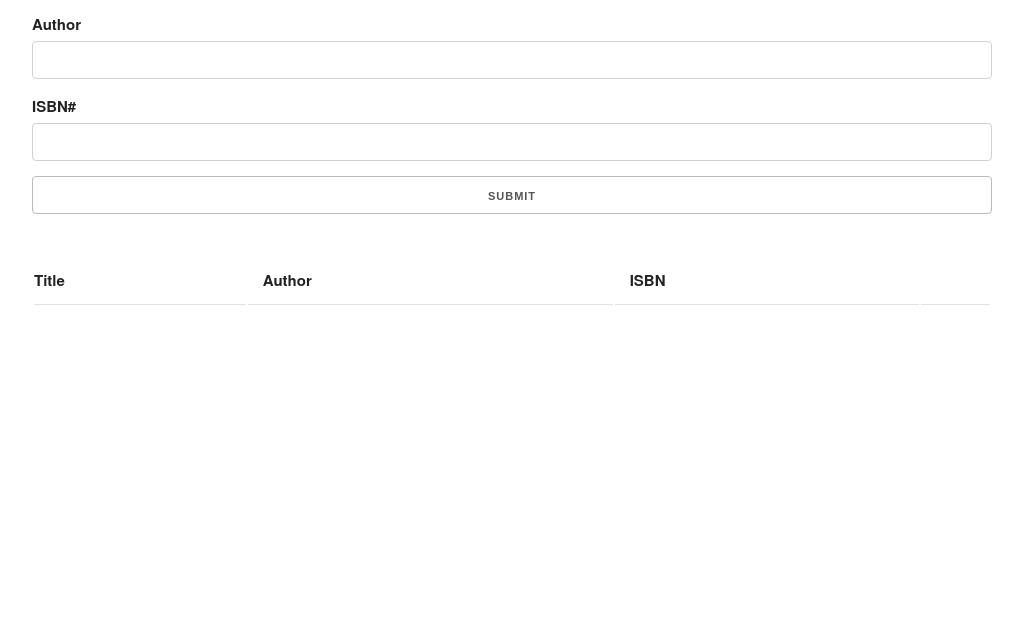
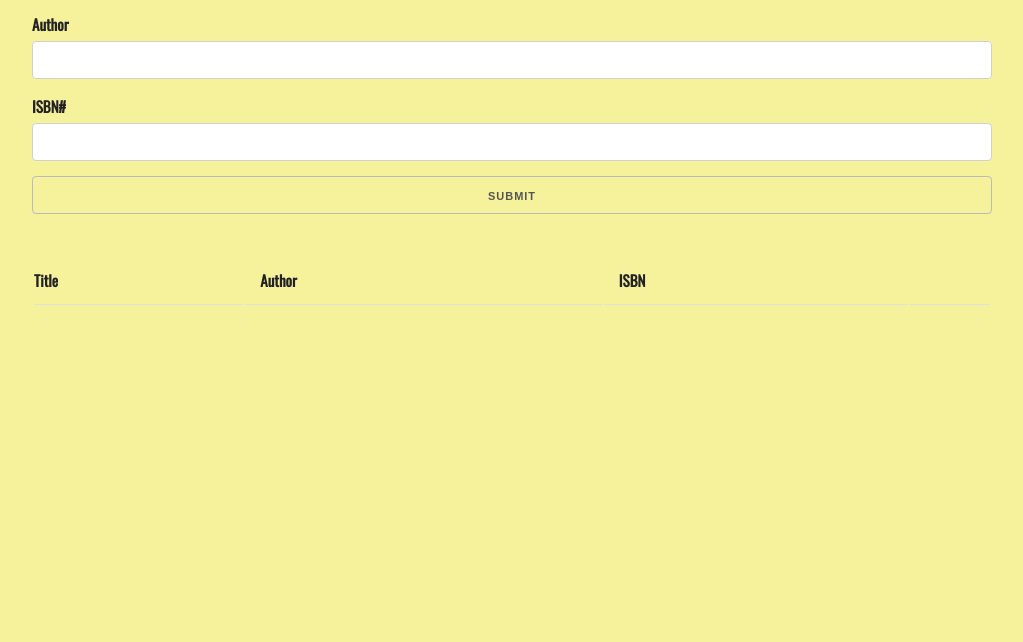
Before and after one commit to eniro/bookList, a plain HTML site: page docs/index.html in a window 1280 px wide. Shown: the part 158-800 px from the top of the page, without its empty margins (128-1151 px from the left). Drawn offline with nearby package versions, Linux system fonts and the light colour scheme.

Commit message:
changed bg color and font

```diff
--- a/docs/index.html
+++ b/docs/index.html
@@ -5,7 +5,12 @@
     <meta name="viewport" content="width=device-width, initial-scale=1.0">
     <meta http-equiv="X-UA-Compatible" content="ie=edge">
     <link rel="stylesheet" href="https://cdnjs.cloudflare.com/ajax/libs/skeleton/2.0.4/skeleton.css" />
+    <link href="https://fonts.googleapis.com/css?family=Oswald" rel="stylesheet">
     <style>
+
+    	body {
+    		font-family: 'Oswald', sans-serif;
+    	}
         .success, .error {
             color: white;
             padding: 5px;
@@ -23,7 +28,7 @@
     </style>
     <title>Book List</title>
 </head>
-<body>
+<body style= "background-color: #F6F29B">
     <div class="container">
         <h1>Add Book</h1>
         <form id="book-form">
```
